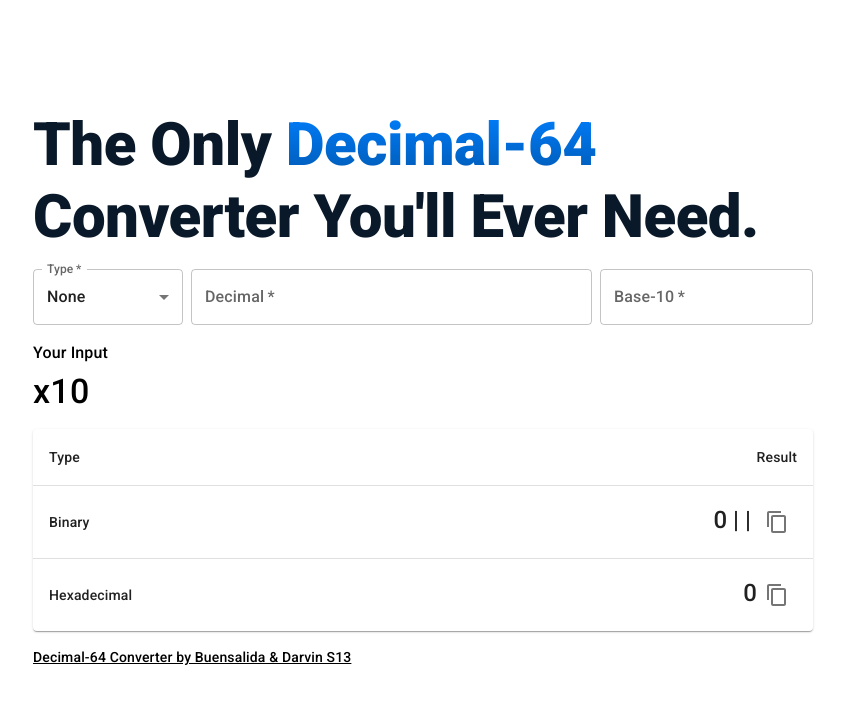
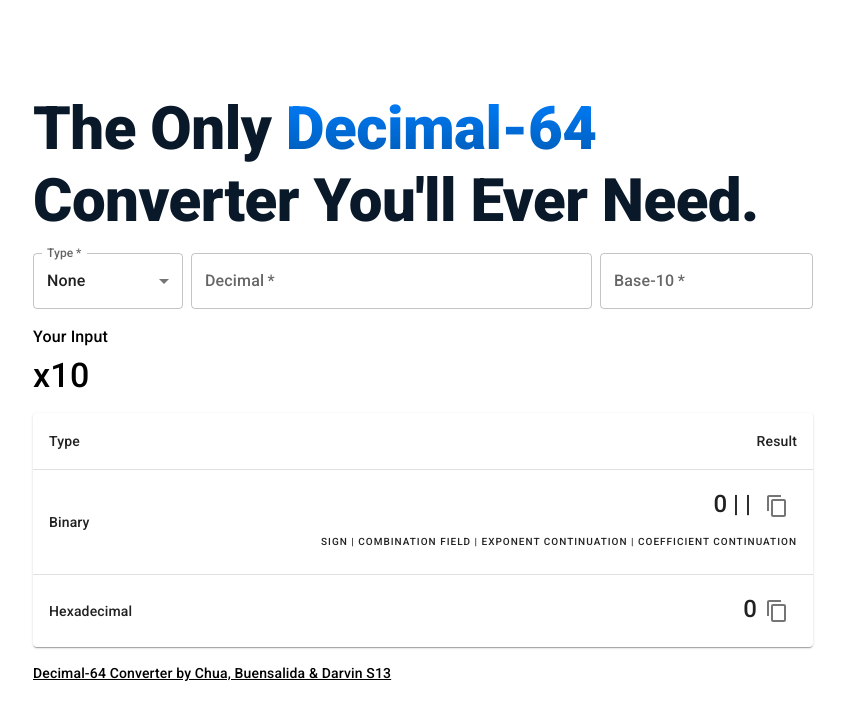
Before and after one commit to Darvvvin/csarch2-mp, a React (Create React App) app in the folder csarch-app/: page / in a window 1280 px wide. Shown: the top 720 px of the page, without its empty margins (217-1062 px from the left). Built offline with nearby package versions, Linux system fonts and the light colour scheme.

Commit message:
added overline

```diff
--- a/csarch-app/src/Inputs.jsx
+++ b/csarch-app/src/Inputs.jsx
@@ -81,7 +81,7 @@ export default function Inputs() {
             </Box>
             {/* <Button variant="contained" onClick={handleConvert} sx={{ minWidth: '100%', fontSize: '0.75em' }}><b>Convert</b></Button> */}
             <Outputs primary={primary} base={base}/>
-            <Typography variant='body2' sx={{mt: 2}}><u>Decimal-64 Converter by Buensalida & Darvin S13</u></Typography>
+            <Typography variant='body2' sx={{mt: 2}}><u>Decimal-64 Converter by Chua, Buensalida & Darvin S13</u></Typography>
         </Box>
     );
 }
--- a/csarch-app/src/Outputs.jsx
+++ b/csarch-app/src/Outputs.jsx
@@ -81,6 +81,9 @@ export default function Outputs(props) {
         j++
     }
 
+    // 5) Get Densley Packed of per 3 digits in decimal
+
+
 
     return (
         <Box>
@@ -111,6 +114,7 @@ export default function Outputs(props) {
                                         <ContentCopyIcon />
                                     </IconButton >
                                 </Typography>
+                                <Typography variant='overline'><small>Sign | Combination Field | Exponent Continuation | Coefficient Continuation</small></Typography>
                             </TableCell>
                         </TableRow>
 
```
